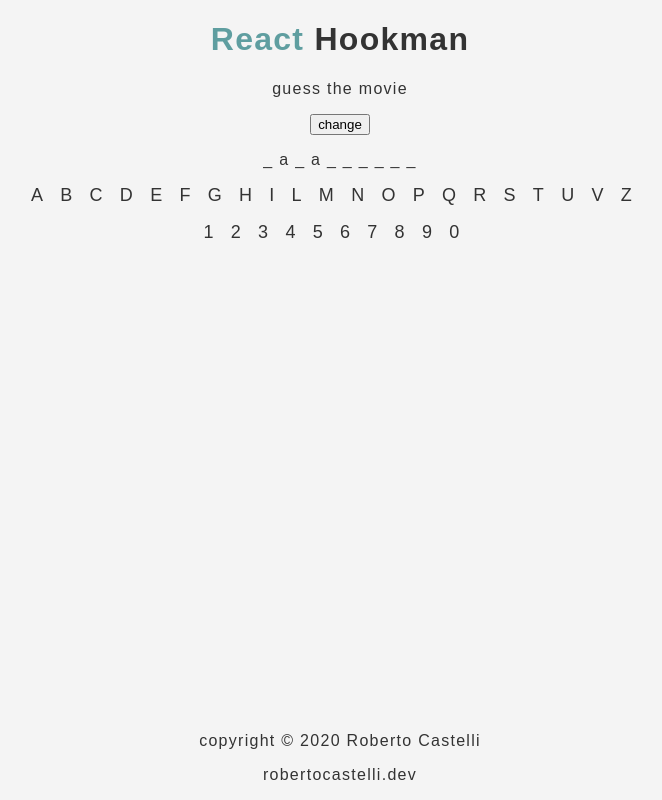
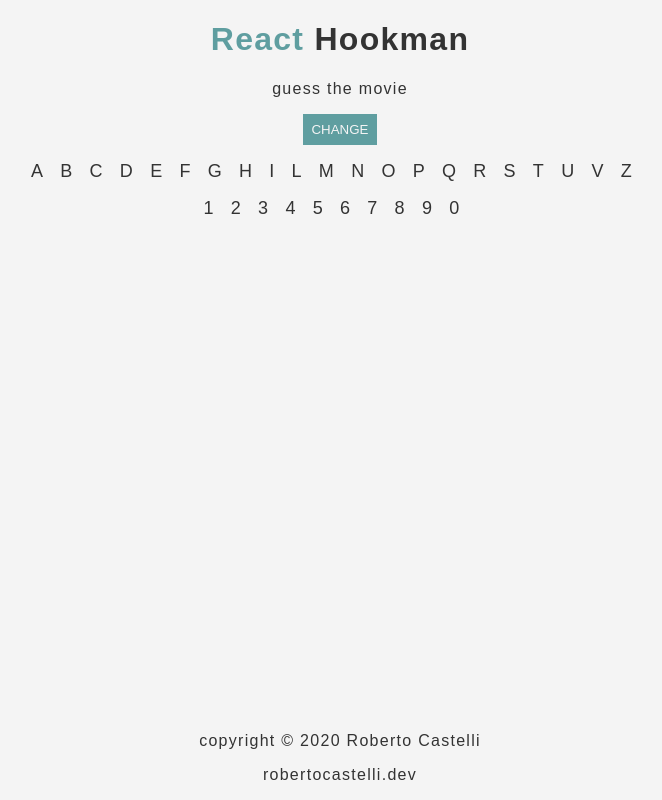
Before and after one commit to RobertoCastelli/hookman, a React (Create React App) app: page / in a window 1280 px wide. Shown: the whole page, without its empty margins (300-962 px from the left). Built offline with nearby package versions, Linux system fonts and the light colour scheme.

Commit message:
third commit

```diff
--- a/src/components/Message.jsx
+++ b/src/components/Message.jsx
@@ -1,13 +1,9 @@
-import React, { useContext } from "react"
-import { ContextData } from "../context"
+import React from "react"
 
 const Message = () => {
-	const { handleTitle } = useContext(ContextData)
-
 	return (
 		<div>
 			<p>guess the movie</p>
-			<button onClick={handleTitle}>change</button>
 		</div>
 	)
 }
--- a/src/components/Title.jsx
+++ b/src/components/Title.jsx
@@ -2,11 +2,12 @@ import React, { useContext } from "react"
 import { ContextData } from "../context"
 
 const Title = () => {
-	const { generateWord } = useContext(ContextData)
-
+	const { answer, generateWord } = useContext(ContextData)
 	return (
 		<div>
-			<p>{generateWord()}</p>
+			<button onClick={() => generateWord()}>change</button>
+
+			<p>{answer}</p>
 		</div>
 	)
 }
--- a/src/context.js
+++ b/src/context.js
@@ -1,32 +1,39 @@
-import React from "react"
+import React, { useState } from "react"
 export const ContextData = React.createContext()
 
 const ContextProvider = (props) => {
+	const [answer, setAnswer] = useState([])
 	const letters = "abcdefghilmnopqrstuvz".split("")
 	const numbers = "1234567890".split("")
 
 	const handleDigits = (char) => console.log(char)
-	const handleTitle = () => console.log("ciao")
 
 	const generateWord = () => {
 		const words = ["javascript", "monkey", "amazing", "pancake"]
 		const word = words[Math.floor(Math.random() * words.length)]
-		const answer = []
+		let answerTemp = []
 		for (let i = 0; i < word.length; i++) {
-			answer[i] = "_"
+			answerTemp[i] = "_"
 		}
 		for (let j = 0; j < word.length; j++) {
 			let guess = "a"
 			if (word[j] === guess) {
-				answer[j] = guess
+				answerTemp[j] = guess
 			}
 		}
-		return answer.join(" ")
+		return setAnswer(answerTemp.join(" "))
 	}
 
 	return (
 		<ContextData.Provider
-			value={{ letters, numbers, handleDigits, handleTitle, generateWord }}>
+			value={{
+				letters,
+				numbers,
+				answer,
+				handleDigits,
+
+				generateWord,
+			}}>
 			{props.children}
 		</ContextData.Provider>
 	)
--- a/src/index.css
+++ b/src/index.css
@@ -63,3 +63,20 @@ li:active {
 .checked {
 	color: red;
 }
+
+button {
+	text-transform: uppercase;
+	background-color: cadetblue;
+	color: var(--white1);
+	cursor: pointer;
+	padding: 0.5rem;
+	outline: none;
+	border: none;
+	transition: all 0.1s ease-in;
+}
+
+button:hover {
+	color: cadetblue;
+	background-color: var(--white1);
+	outline: 1px solid #333333;
+}
```
Also changed, not shown: 1 other file (tests, documents, lock files or other folders).
